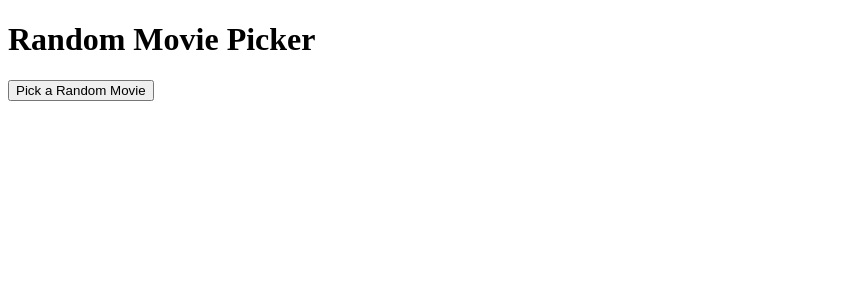
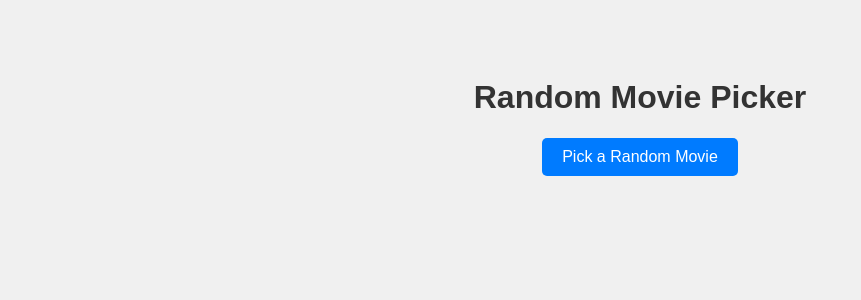
Before and after one commit to christiansanchez-SE/Random-Movie-Generator, a Flask app: page / in a window 1280 px wide. Shown: the top 300 px of the page, without its empty margins (0-861 px from the left). Run offline with Flask 3, Linux system fonts and the light colour scheme.

Commit message:
added css and html

```diff
--- /dev/null
+++ b/static/style.css
@@ -0,0 +1,30 @@
+body {
+    font-family: Arial, sans-serif;
+    background-color: #f0f0f0;
+    text-align: center;
+    padding: 50px;
+}
+
+h1 {
+    color: #333;
+}
+
+button {
+    padding: 10px 20px;
+    background-color: #007BFF;
+    color: white;
+    border: none;
+    border-radius: 5px;
+    cursor: pointer;
+    font-size: 16px;
+}
+
+button:hover {
+    background-color: #0056b3;
+}
+
+p {
+    font-size: 20px;
+    color: #555;
+    margin-top: 20px;
+}
--- a/templates/index.html
+++ b/templates/index.html
@@ -6,7 +6,7 @@
     <title>Random Movie Picker</title>
     <meta name="description" content="">
     <meta name="viewport" content="width=device-width, initial-scale=1.0">
-    <link rel="stylesheet" href="">
+    <link rel="stylesheet" href="{{ url_for('static', filename='style.css') }}">
 </head>
 <body>
     <h1>Random Movie Picker</h1>
```
